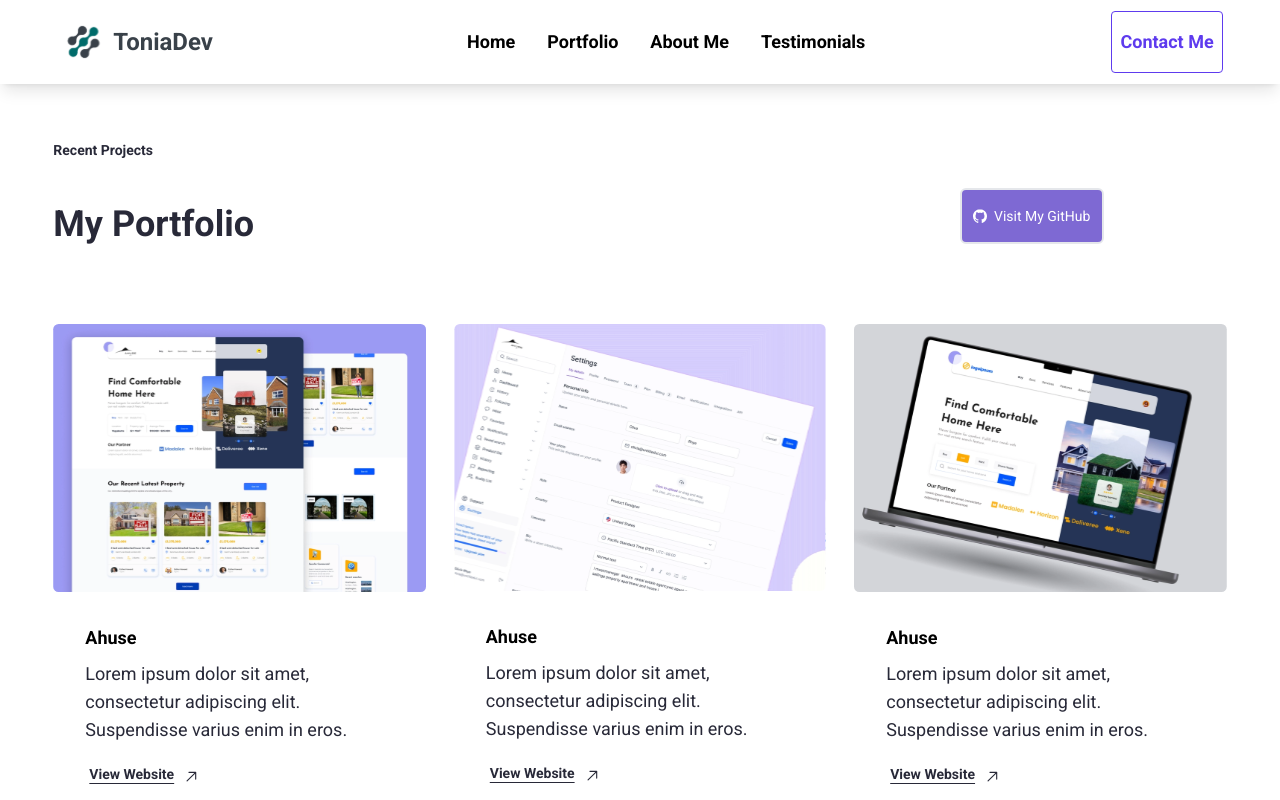
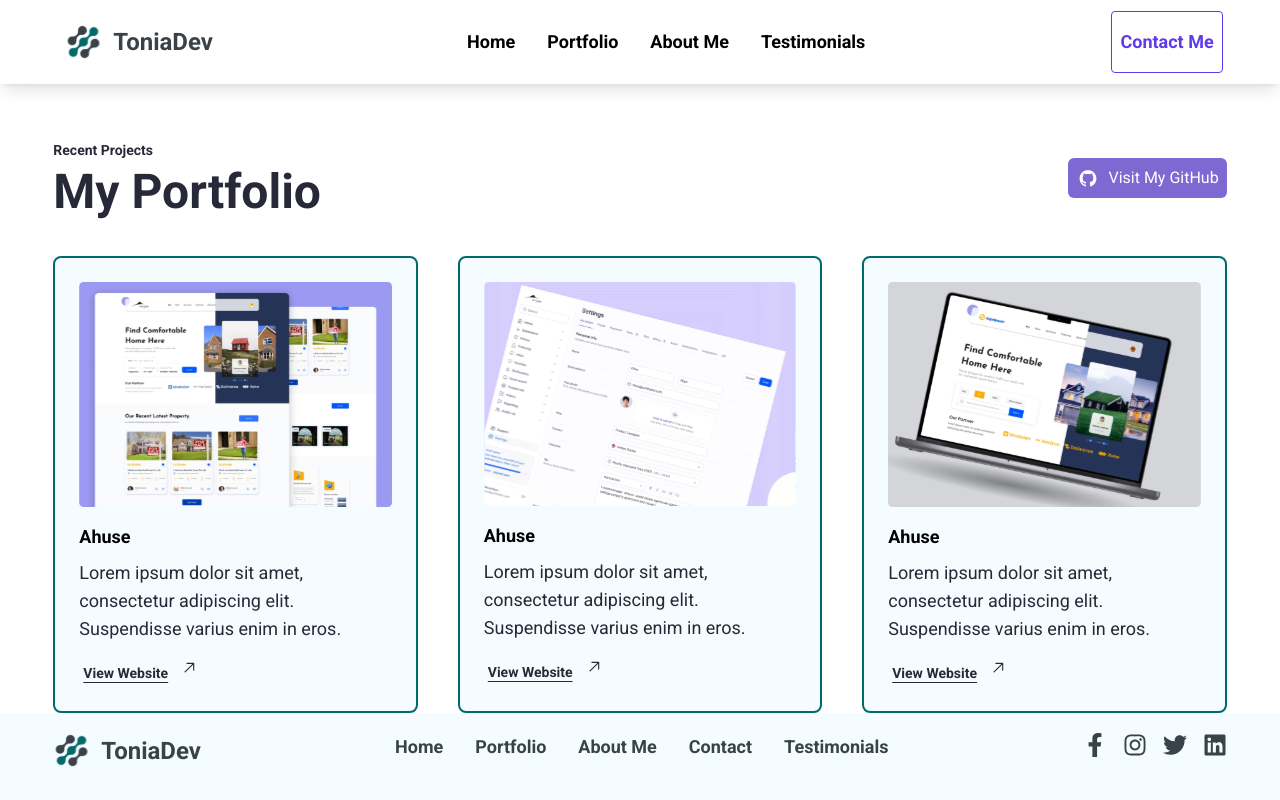
Before and after one commit to Tonia-Ezinne/Portfolio-Task, a Next.js app: page /SectionFour in a window 1280 px wide. Shown: the top 800 px of the page. Built offline with nearby package versions, Linux system fonts and the light colour scheme.

Commit message:
made some changes

```diff
--- /dev/null
+++ b/components/GitPage.js
@@ -0,0 +1,125 @@
+import React from "react";
+import "slick-carousel/slick/slick.css";
+import "slick-carousel/slick/slick-theme.css";
+import Slider from "react-slick";
+import Image from "next/image"; // Import your image component
+import Link from "next/link"; // Import Link from next/link
+import { GoArrowUpRight } from "react-icons/go"; // Import GoArrowUpRight from react-icons
+
+// Define slide components or JSX
+const SlideContent1 = () => (
+  <div className="flex flex-col items-center">
+    <div className="flex justify-center items-center md:mt-10">
+      <Image
+        src="/Image3.svg"
+        width={350}
+        height={350}
+        alt="ZIP File Thumbnail"
+        className="w-96"
+      />
+    </div>
+
+    <div className="p-8">
+      <h4 className="font-bold text-lg">Ahuse</h4>
+      <p className="text-[#282938] mt-2 text-lg">
+        Lorem ipsum dolor sit amet, consectetur adipiscing elit. Suspendisse
+        varius enim in eros.
+      </p>
+
+      <div className="flex gap-1 mt-4">
+        <Link href="/#" className="text-[#282938] text-sm font-semibold underline underline-offset-4 hover:bg-gray-200 rounded-md transition-all duration-300 p-1 ease-in-out cursor-pointer">
+            View Website
+        </Link>
+        <GoArrowUpRight className="text-[#282938] mt-2 text-lg font-semibold" />
+      </div>
+    </div>
+  </div>
+);
+
+const SlideContent2 = () => (
+  <div className="flex flex-col items-center">
+    <div className="flex justify-center items-center">
+      <Image
+        src="/Image1.svg"
+        width={350}
+        height={350}
+        alt="ZIP File Thumbnail"
+        className="w-96"
+      />
+    </div>
+
+    <div className="p-8">
+      <h4 className="font-bold text-lg">Ahuse</h4>
+      <p className="text-[#282938] mt-2 text-lg">
+        Lorem ipsum dolor sit amet, consectetur adipiscing elit. Suspendisse
+        varius enim in eros.
+      </p>
+
+      <div className="flex gap-1 mt-4">
+        <Link href="/#"  className="text-[#282938] text-sm font-semibold underline underline-offset-4 hover:bg-gray-200 rounded-md transition-all duration-300 p-1 ease-in-out cursor-pointer">
+            View Website
+
+        </Link>
+        <GoArrowUpRight className="text-[#282938] mt-2 text-lg font-semibold" />
+      </div>
+    </div>
+  </div>
+);
+
+const SlideContent3 = () => (
+  <div className="flex flex-col items-center">
+    <div className="flex justify-center items-center">
+      <Image
+        src="/Image.svg"
+        width={350}
+        height={350}
+        alt="ZIP File Thumbnail"
+        className="w-96"
+      />
+    </div>
+
+    <div className="p-8">
+      <h4 className="font-bold text-lg">Ahuse</h4>
+      <p className="text-[#282938] mt-2 text-lg">
+        Lorem ipsum dolor sit amet, consectetur adipiscing elit. Suspendisse
+        varius enim in eros.
+      </p>
+
+      <div className="flex gap-1 mt-4">
+        <Link href="/#" className="text-[#282938] text-sm font-semibold underline underline-offset-4 hover:bg-gray-200 rounded-md transition-all duration-300 p-1 ease-in-out cursor-pointer">
+            View Website
+
+        </Link>
+        <GoArrowUpRight className="text-[#282938] mt-2 text-lg font-semibold" />
+      </div>
+    </div>
+  </div>
+);
+
+const data = [SlideContent1, SlideContent2, SlideContent3];
+
+const GitPage = () => {
+  const settings = {
+    dots: true,
+    infinite: true,
+    speed: 500,
+    slidesToShow: 1,
+    slidesToScroll: 1,
+  };
+
+  return (
+    <div>
+      <Slider {...settings}>
+        {data.map((SlideComponent, index) => (
+          <div key={index} className="flex items-center justify-center">
+            <div className="w-full max-w-md h-auto bg-gray-200 flex items-center justify-center p-4">
+              <SlideComponent /> {/* Render the component */}
+            </div>
+          </div>
+        ))}
+      </Slider>
+    </div>
+  );
+};
+
+export default GitPage;
--- a/components/HomeSlide.js
+++ b/components/HomeSlide.js
@@ -7,9 +7,7 @@ import Image from "next/image"; // Import your image component if needed
 
 // Define slide components or JSX
 const SlideContent1 = () => (
-  <div
-    className="bg-[#F5FCFF] p-5  rounded-lg flex flex-col items-center"
-  >
+  <div className="bg-[#F5FCFF] p-5 rounded-lg flex flex-col items-center">
   <div className="w-16 h-16 flex justify-center items-center rounded-md bg-white">
     <FaMobileAlt className="text-[#282938] text-4xl" />
   </div>
@@ -22,6 +20,7 @@ const SlideContent1 = () => (
     its layout and content dynamically based on screen size.
   </p>
 </div>
+
 );
 
 const SlideContent2 = () => (
--- a/src/pages/SectionFive.js
+++ b/src/pages/SectionFive.js
@@ -13,7 +13,9 @@ const Stars = ({ count, size, color }) => (
 
 const SectionFive = () => {
   return (
-    <div className="bg-[#F5FCFF] mt-10 py-10">
+    <div
+      className="bg-[#F5FCFF] mt-10 py-10"
+    >
       <div className="container mx-auto w-11/12">
         <div className="text-start mb-8">
           <h6 className="text-[#282938] text-sm font-semibold">
--- a/src/pages/SectionFour.js
+++ b/src/pages/SectionFour.js
@@ -3,130 +3,123 @@ import { DiGithubBadge } from "react-icons/di";
 import Image from "next/image";
 import { GoArrowUpRight } from "react-icons/go";
 import Link from "next/link";
+import GitPage from "../../components/GitPage";
 
 const SectionFour = () => {
   return (
     <div className="container mx-auto w-11/12 mt-14">
+      <div className="flex flex-col md:flex-row md:justify-between md:items-center">
         <div>
           <h6 className="text-[#282938] text-sm font-semibold">
             Recent Projects
           </h6>
-        <div className="grid md:grid-cols-2 md:gap-80 mt-4">
-          <div>
-            <h1 className="text-[#282938] mt-2  text-4xl md:mt-7 md:text-3xl lg:text-4xl font-bold">
+          <h1 className="text-[#282938] mt-2 text-3xl md:text-4xl lg:text-5xl font-bold">
             My Portfolio
           </h1>
         </div>
-          {/* GitHub Section */}
-          <div className="flex items-center border-2 md:ml-14  lg:ml-40  bg-[#7E69D3] lg:p-2 gap-1  rounded-md md:w-32 w-36 h-12 md:h-14 lg:w-36 mt-3 hover:bg-[#5B4DAC] hover:shadow-sm cursor-pointer transition-all duration-300 ease-in-out">
-            <DiGithubBadge className="text-white text-xl" />
+        <div className="flex items-center bg-[#7E69D3] p-2 rounded-md mt-3 md:mt-0 hover:bg-[#5B4DAC] hover:shadow-sm cursor-pointer transition-all duration-300 ease-in-out">
+          <DiGithubBadge className="text-white text-xl md:text-2xl" />
           <a
-              href="https://github.com/[YourGitHubUsername]"
+            href="https://github.com/Tonia-Ezinne"
             target="_blank"
             rel="noopener noreferrer"
-              className="text-white text-sm"
+            className="text-white text-sm md:text-base ml-2"
           >
             Visit My GitHub
           </a>
         </div>
       </div>
-      </div>
 
-      <div className="mt-10 md:space-y-10 md:gap-7 md:grid md:grid-cols-3 ">
-        <div>
-          <div className="">
-            <div className="flex justify-center items-center md:mt-10">
+      <div className="mt-10 grid gap-10 md:grid-cols-2 lg:grid-cols-3">
+        <div className="bg-[#F5FCFF] p-6 rounded-lg border-2 border-[#006B6A]">
+          <div className="flex justify-center items-center">
             <Image
               src="/Image3.svg"
               width={350}
               height={350}
               alt="ZIP File Thumbnail"
-                className="w-96"
+              className="w-full max-w-xs md:max-w-sm lg:max-w-md"
             />
           </div>
-
-            <div className="p-8">
-              <h4 className=" font-bold text-lg ">Ahuse</h4>
-              <p className="text-[#282938] mt-2 text-lg ">
+          <div className="mt-4">
+            <h4 className="font-bold text-lg">Ahuse</h4>
+            <p className="text-[#282938] mt-2 text-base md:text-lg">
               Lorem ipsum dolor sit amet, consectetur adipiscing elit.
               Suspendisse varius enim in eros.
             </p>
+            <div className="flex gap-2 mt-4">
+              <Link
+                href="/#"
+                className="text-[#282938] text-sm font-semibold underline underline-offset-4 hover:bg-gray-200 rounded-md transition-all duration-300 p-1 ease-in-out"
+              >
+                View Website
+              </Link>
+              <GoArrowUpRight className="text-[#282938] text-lg font-semibold" />
+            </div>
+          </div>
+        </div>
 
-              <div className="flex gap-1 mt-4 ">
-                <Link href="/#">
-                  <button className="text-[#282938] text-sm font-semibold  underline underline-offset-4 hover:bg-gray-200  rounded-md transition-all duration-300 p-1 ease-in-out cursor-pointer">
+        {/* Project 2 */}
+        <div className="bg-[#F5FCFF] p-6 rounded-lg border-2 border-[#006B6A]">
+          <div className="flex justify-center items-center">
+            <Image
+              src="/Image1.svg"
+              width={350}
+              height={350}
+              alt="ZIP File Thumbnail"
+              className="w-full max-w-xs md:max-w-sm lg:max-w-md"
+            />
+          </div>
+          <div className="mt-4">
+            <h4 className="font-bold text-lg">Ahuse</h4>
+            <p className="text-[#282938] mt-2 text-base md:text-lg">
+              Lorem ipsum dolor sit amet, consectetur adipiscing elit.
+              Suspendisse varius enim in eros.
+            </p>
+            <div className="flex gap-2 mt-4">
+              <Link
+                href="/#"
+                className="text-[#282938] text-sm font-semibold underline underline-offset-4 hover:bg-gray-200 rounded-md transition-all duration-300 p-1 ease-in-out"
+              >
                 View Website
-                  </button>
               </Link>
-                <GoArrowUpRight className="text-[#282938] mt-2 text-lg font-semibold" />
+              <GoArrowUpRight className="text-[#282938] text-lg font-semibold" />
+            </div>
+          </div>
+        </div>
+
+        {/* Project 3 */}
+        <div className="bg-[#F5FCFF] p-6 rounded-lg border-2 border-[#006B6A]">
+          <div className="flex justify-center items-center">
+            <Image
+              src="/Image.svg"
+              width={350}
+              height={350}
+              alt="ZIP File Thumbnail"
+              className="w-full max-w-xs md:max-w-sm lg:max-w-md"
+            />
+          </div>
+          <div className="mt-4">
+            <h4 className="font-bold text-lg">Ahuse</h4>
+            <p className="text-[#282938] mt-2 text-base md:text-lg">
+              Lorem ipsum dolor sit amet, consectetur adipiscing elit.
+              Suspendisse varius enim in eros.
+            </p>
+            <div className="flex gap-2 mt-4">
+              <Link
+                href="/#"
+                className="text-[#282938] text-sm font-semibold underline underline-offset-4 hover:bg-gray-200 rounded-md transition-all duration-300 p-1 ease-in-out"
+              >
+                View Website
+              </Link>
+              <GoArrowUpRight className="text-[#282938] text-lg font-semibold" />
             </div>
           </div>
         </div>
       </div>
 
-        {/* Project 2 */}
-        <div>
-          <div className="">
-            <div className="flex justify-center items-center ">
-              <Image
-                src="/Image1.svg"
-                width={350}
-                height={350}
-                alt="ZIP File Thumbnail"
-                className="w-96"
-              />
-            </div>
-
-            <div className="p-8 ">
-              <h4 className=" font-bold text-lg ">Ahuse</h4>
-              <p className="text-[#282938] mt-2 text-lg ">
-                Lorem ipsum dolor sit amet, consectetur adipiscing elit.
-                Suspendisse varius enim in eros.
-              </p>
-
-              <div className="flex gap-1 mt-4 ">
-                <Link href="/#">
-                  <button className="text-[#282938] text-sm font-semibold  underline underline-offset-4 hover:bg-gray-200  rounded-md transition-all duration-300 p-1 ease-in-out cursor-pointer">
-                    View Website
-                  </button>
-                </Link>
-                <GoArrowUpRight className="text-[#282938] mt-2 text-lg font-semibold" />
-              </div>
-            </div>
-          </div>
-        </div>
-
-        {/* Project 3 */}
-        <div>
-          <div className="">
-            <div className="flex justify-center items-center ">
-              <Image
-                src="/Image.svg"
-                width={350}
-                height={350}
-                alt="ZIP File Thumbnail"
-                className="w-96"
-              />
-            </div>
-
-            <div className="p-8 ">
-              <h4 className=" font-bold text-lg ">Ahuse</h4>
-              <p className="text-[#282938] mt-2 text-lg ">
-                Lorem ipsum dolor sit amet, consectetur adipiscing elit.
-                Suspendisse varius enim in eros.
-              </p>
-
-              <div className="flex gap-1 mt-4 ">
-                <Link href="/#">
-                  <button className="text-[#282938] text-sm font-semibold  underline underline-offset-4 hover:bg-gray-200  rounded-md transition-all duration-300 p-1 ease-in-out cursor-pointer">
-                    View Website
-                  </button>
-                </Link>
-                <GoArrowUpRight className="text-[#282938] mt-2 text-lg font-semibold" />
-              </div>
-            </div>
-          </div>
-        </div>
+      <div className="block md:hidden mt-10">
+        <GitPage />
       </div>
     </div>
   );
```
Also changed, not shown: components/Footer.js (+5 -2 lines), components/Navbar.jsx (+7 -5 lines), components/PageSlide.js (+24 -14 lines). Lines whose indentation alone changed are shown as unchanged.
